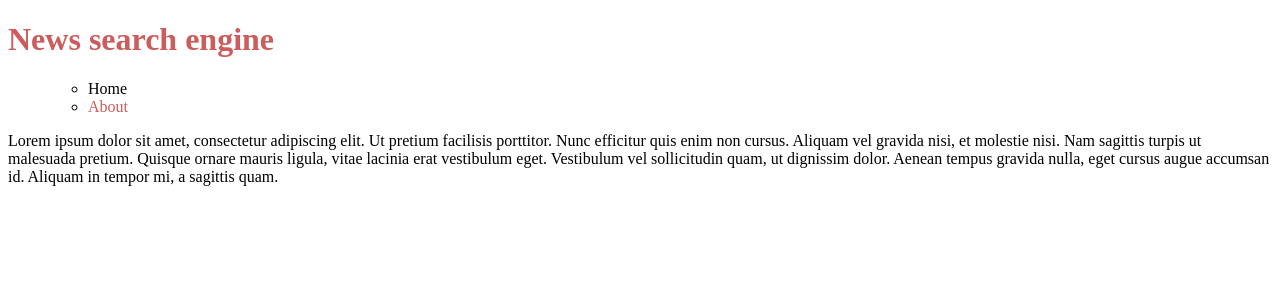
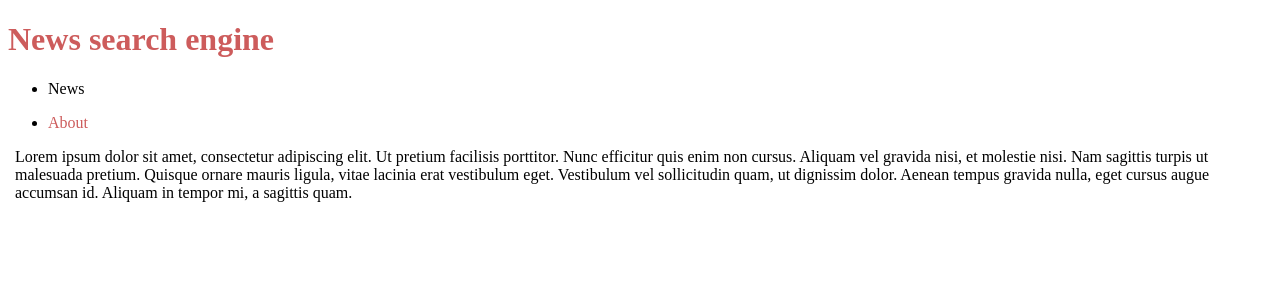
Before and after one commit to prokhorovd/rss-react-2021, a React app: page /about in a window 1280 px wide. Shown: the top 300 px of the page. Built offline with nearby package versions, Linux system fonts and the light colour scheme; the HTML template or start-up script is replaced by a standard one.

Commit message:
feat: add css transition and refactor page rendering

```diff
--- a/package.json
+++ b/package.json
@@ -16,7 +16,8 @@
     "react": "^17.0.2",
     "react-dom": "^17.0.2",
     "react-router": "^5.2.1",
-    "react-router-dom": "^5.3.0"
+    "react-router-dom": "^5.3.0",
+    "react-transition-group": "^4.4.2"
   },
   "devDependencies": {
     "@babel/core": "^7.15.5",
@@ -26,6 +27,8 @@
     "@babel/preset-typescript": "^7.15.0",
     "@types/react": "^17.0.24",
     "@types/react-dom": "^17.0.9",
+    "@types/react-router-dom": "^5.3.1",
+    "@types/react-transition-group": "^4.4.3",
     "@typescript-eslint/eslint-plugin": "^4.32.0",
     "@typescript-eslint/parser": "^4.32.0",
     "babel-loader": "^8.2.2",
--- a/src/App.css
+++ b/src/App.css
@@ -57,3 +57,31 @@
     text-decoration: none;
     color: indianred;
 }
+
+.page {
+    position: absolute;
+    left: 15px;
+    right: 15px;
+}
+
+.page-enter {
+    opacity: 0;
+    transform: scale(1.1);
+}
+
+.page-enter-active {
+    opacity: 1;
+    transform: scale(1);
+    transition: opacity 300ms, transform 300ms;
+}
+
+.page-exit {
+    opacity: 1;
+    transform: scale(1);
+}
+
+.page-exit-active {
+    opacity: 0;
+    transform: scale(0.9);
+    transition: opacity 300ms, transform 300ms;
+}
--- a/src/App.tsx
+++ b/src/App.tsx
@@ -1,13 +1,11 @@
 import React from 'react';
 import './App.css';
-import News from './components/News';
 import Header from './components/Header';
 
 const App = () => (
   <div>
     <h1 className="heading">News search engine</h1>
     <Header />
-    {/* <News /> */}
   </div>
 );
 
--- a/src/components/Header.tsx
+++ b/src/components/Header.tsx
@@ -1,65 +1,78 @@
 import React from 'react';
 import {
   BrowserRouter as Router,
-  Switch,
   Route,
   Link,
 } from 'react-router-dom';
+import { useLocation } from 'react-router';
+import { CSSTransition } from 'react-transition-group';
 import News from './News';
 import About from './About';
 import Page404 from './Page404';
-import { useLocation } from 'react-router';
 
-function RenderNav() {
+const routes = [
+  { path: '/', name: 'News', Component: News },
+  { path: '/about', name: 'About', Component: About },
+];
+
+function RenderNavigation() {
   const location = useLocation();
   const path = location.pathname;
-  console.log(location, typeof location, location.pathname);
   return (
     <nav>
-      <ul>
+      {routes.map((route) => (
+        <ul key={route.path}>
           <li>
-          <Link className={path === '/' ? 'menu-link__active' : 'menu-link'} to="/">Home</Link>
-        </li>
-        <li>
-          <Link className={path === '/about' ? 'menu-link__active' : 'menu-link'} to="/about">About</Link>
+            <Link
+              to={route.path}
+              className={path === route.path ? 'menu-link__active' : 'menu-link'}
+            >
+              {route.name}
+            </Link>
           </li>
         </ul>
+      ))}
     </nav>
+  );
+}
+
+function RenderContent() {
+  const location = useLocation();
+  if (location.pathname !== '/' && location.pathname !== '/about') {
+    return (
+      <div>
+        <Page404 />
+      </div>
+    );
+  }
+  return (
+    routes.map(({ path, Component }) => (
+      <Route key={path} exact path={path}>
+        {({ match }) => (
+          <CSSTransition
+            in={match != null}
+            timeout={300}
+            classNames="page"
+            unmountOnExit
+          >
+            <div className="page">
+              <Component />
+            </div>
+          </CSSTransition>
+        )}
+      </Route>
+    ))
   );
 }
 
 function Header() {
   return (
-    <header>
     <Router>
-        <div>
       <nav>
-            <ul>
-              {/*<li style={location ? { color: 'red' } : { color: 'green' }}>*/}
-              {/*<li>*/}
-              {/*  <Link to="/">Home</Link>*/}
-              {/*</li>*/}
-              {/*<li>*/}
-              {/*  <Link to="/about">About</Link>*/}
-              {/*</li>*/}
-              <RenderNav />
-            </ul>
+        <RenderNavigation />
       </nav>
-        </div>
-        {/* switch part */}
-        <Switch>
-          <Route exact path="/">
-            <News />
-          </Route>
-          <Route path="/about">
-            <About />
-          </Route>
-          <Route path="*">
-            <Page404 />
-          </Route>
-        </Switch>
+      <RenderContent />
     </Router>
-    </header>
   );
 }
 
```
Also changed, not shown: 1 other file (tests, documents, lock files or other folders). Lines whose indentation alone changed are shown as unchanged.
